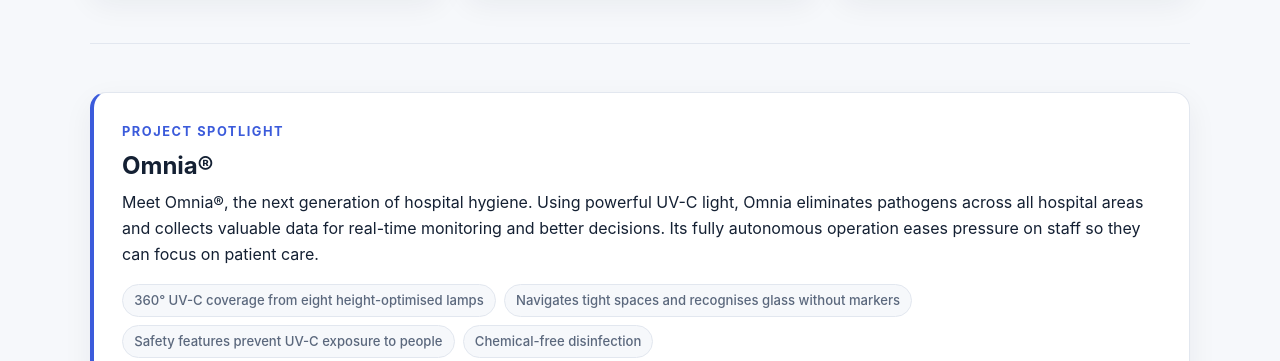
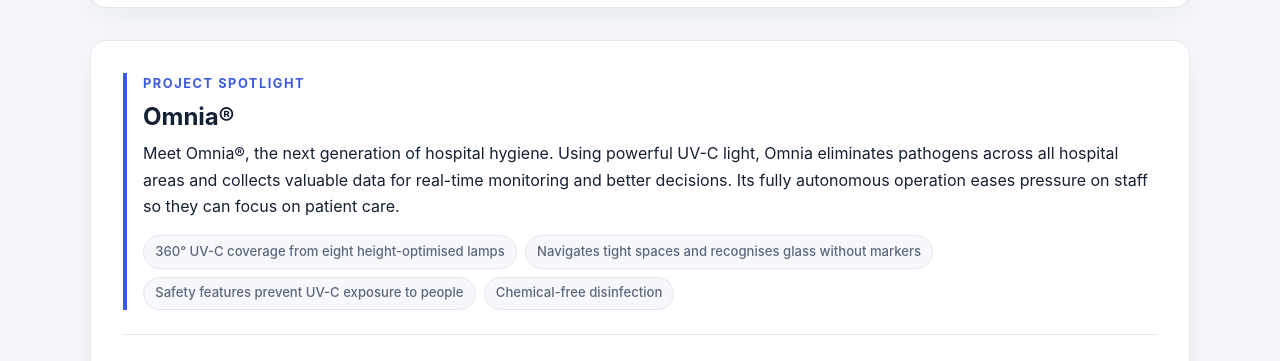
Before and after one commit to shreyashpalande/info, a plain HTML site: page index.html in a window 1280 px wide. Shown: the part 1877-2238 px from the top of the page. Drawn offline with Linux system fonts and the light colour scheme; grey boxes are pictures that could not be loaded.

Commit message:
Wrap project descriptions with their video tiles

```diff
--- a/script.js
+++ b/script.js
@@ -57,7 +57,7 @@
     const target = byId(targetId);
     if (!intro || !target) return;
 
-    const panel = node("div", "project-intro card");
+    const panel = node("div", "project-intro");
     const copy = node("div", "project-intro-copy");
     copy.append(node("p", "eyebrow", "Project spotlight"));
     if (intro.title) copy.append(node("h3", "", intro.title));
--- a/styles.css
+++ b/styles.css
@@ -438,16 +438,27 @@ p {
 }
 
 /* ---------- Videos ---------- */
+.video-group {
+  background: var(--surface);
+  border: 1px solid var(--border);
+  border-radius: var(--radius);
+  box-shadow: var(--shadow);
+  padding: clamp(1.25rem, 3vw, 2rem);
+}
+
 .video-group + .video-group {
-  margin-top: 3rem;
-  padding-top: 3rem;
-  border-top: 1px solid var(--border);
+  margin-top: 2rem;
 }
 
 .project-intro {
-  margin-bottom: 2rem;
-  padding: 1.75rem;
+  margin-bottom: 1.75rem;
+  padding-bottom: 1.5rem;
+  border-bottom: 1px solid var(--border);
+}
+
+.project-intro-copy {
   border-left: 4px solid var(--accent);
+  padding-left: 1rem;
 }
 
 .project-intro h3 {
```
